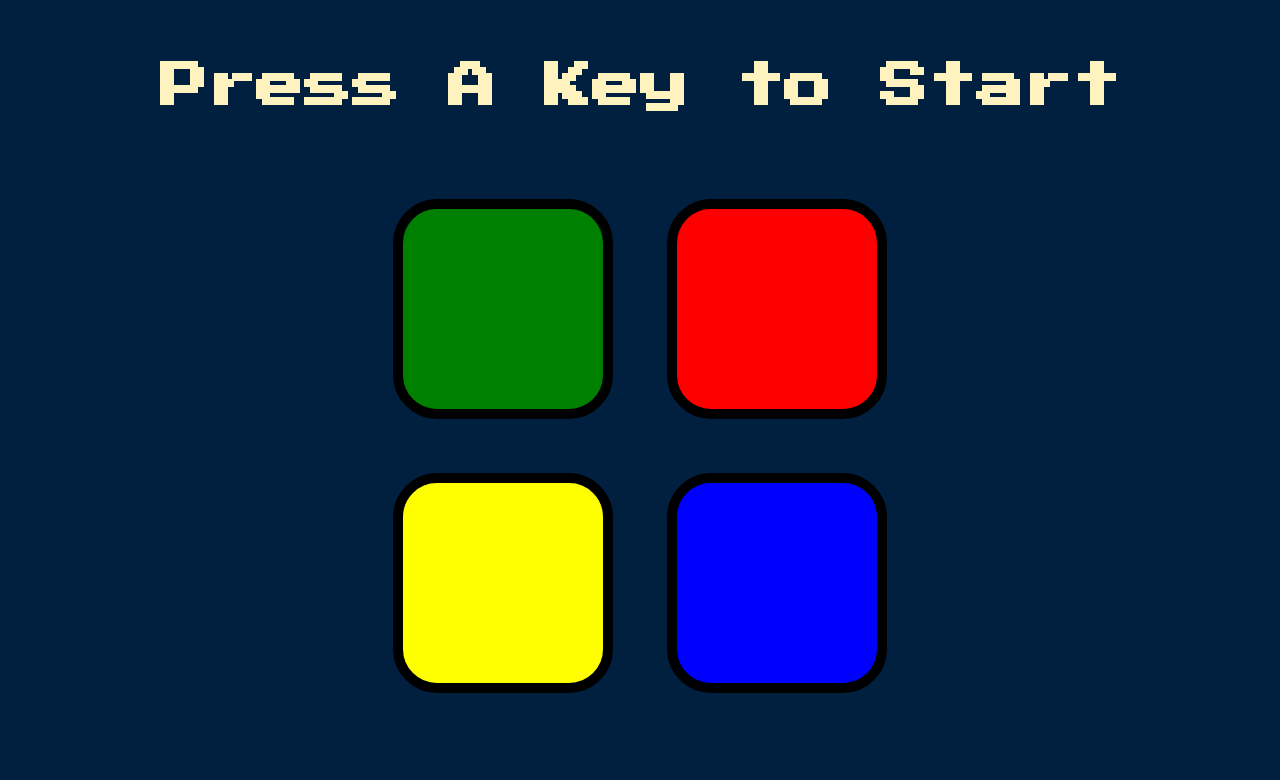
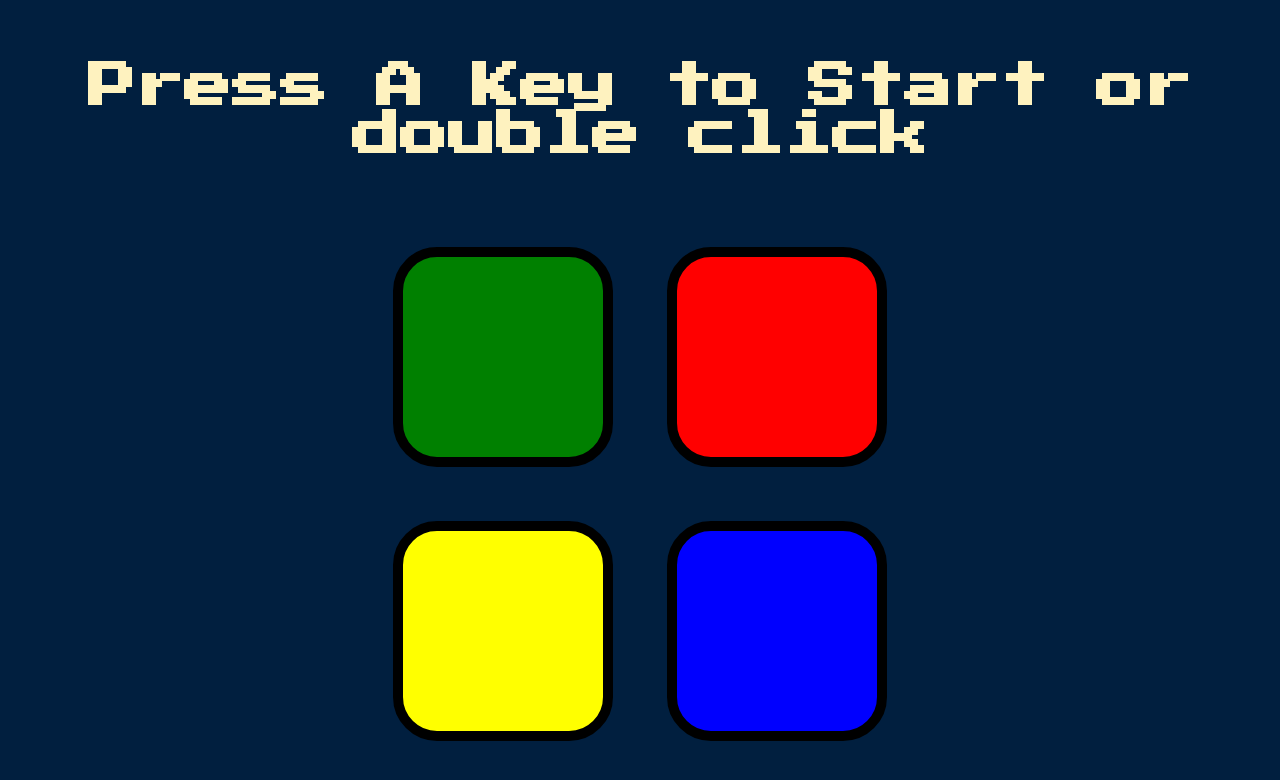
Before and after one commit to moSaeed15/simon-game, a plain HTML site: page index.html in a window 1280 px wide. Drawn offline with nearby package versions, Linux system fonts and the light colour scheme.

Commit message:
Update index.html

```diff
--- a/index.html
+++ b/index.html
@@ -9,7 +9,7 @@
 </head>
 
 <body>
-  <h1 id="level-title">Press A Key to Start</h1>
+    <h1 id="level-title">Press A Key to Start or double click</h1>
   <div class="container">
     <div lass="row">
 
```
